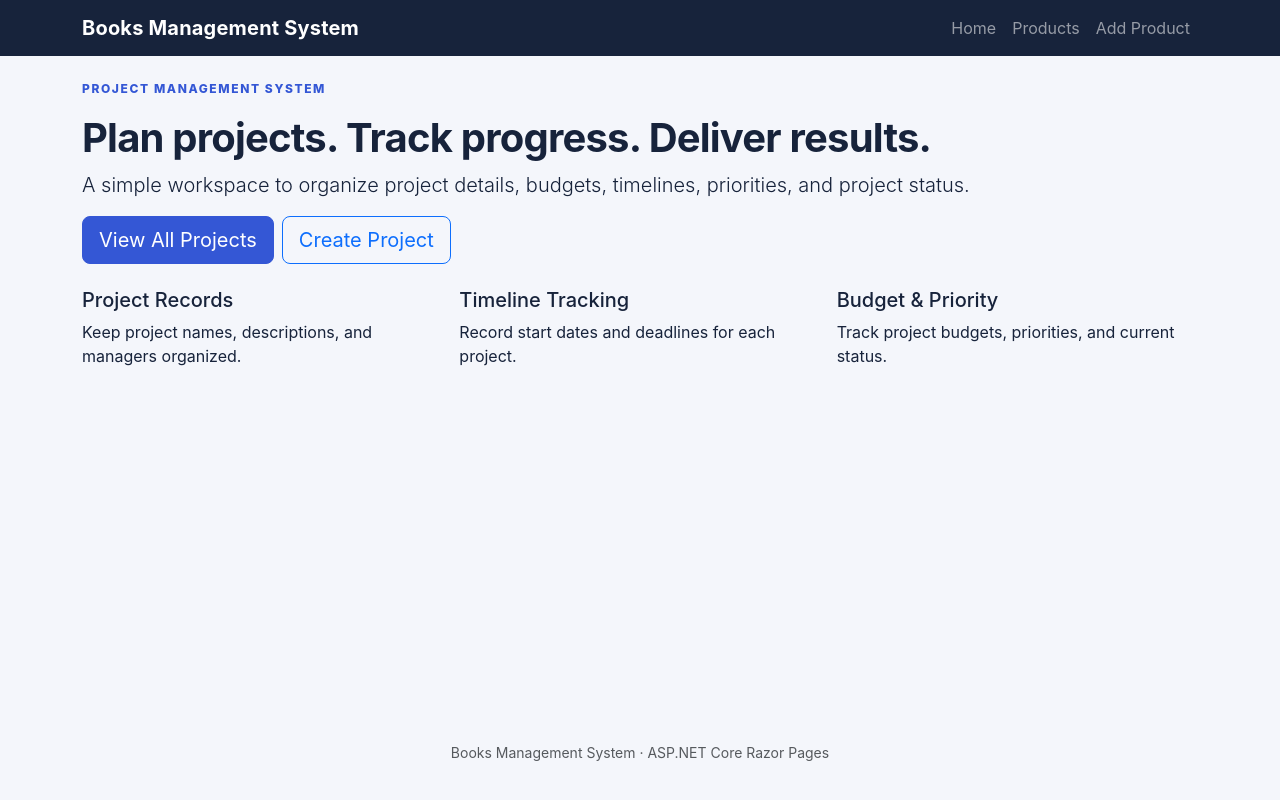
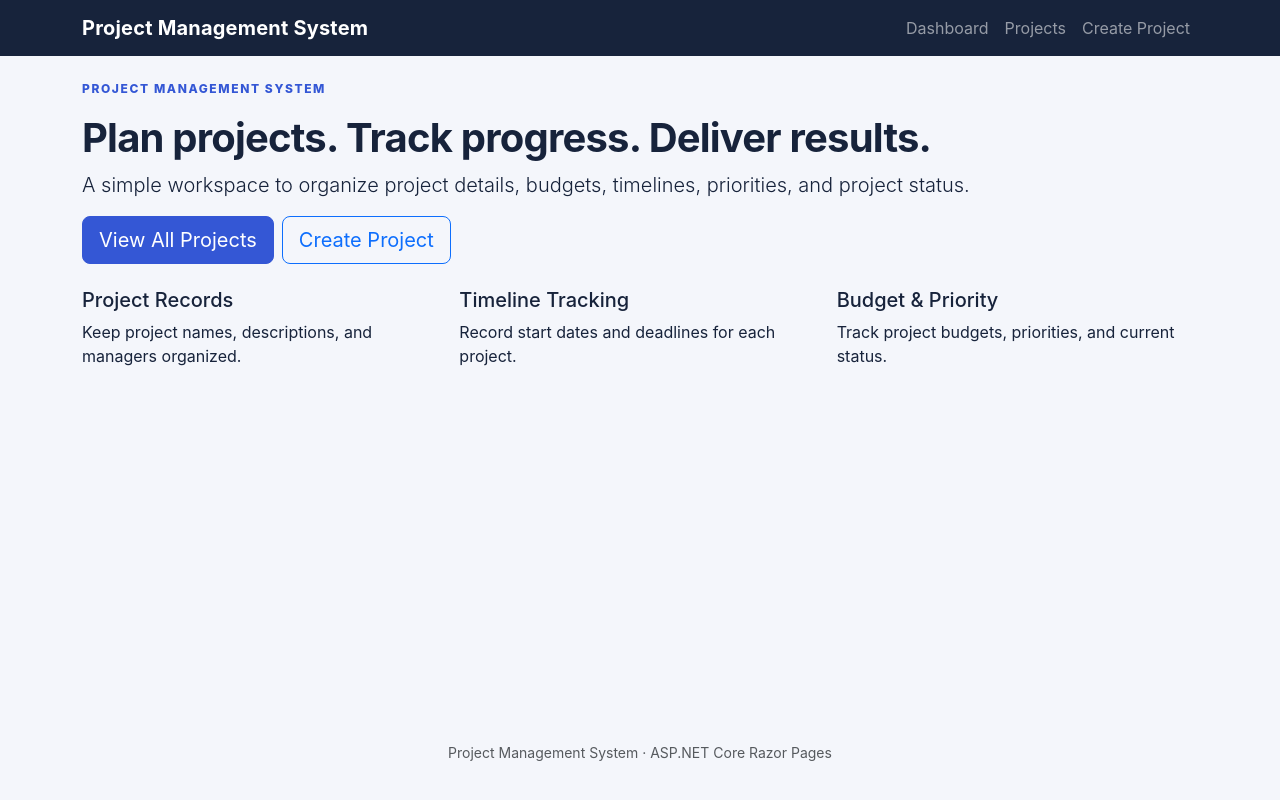
Before and after one commit to Muhammad-Arfan786/lab08, an ASP.NET Core app: page / in a window 1280 px wide. Run offline with ASP.NET Core 8, Linux system fonts and the light colour scheme.

Commit message:
Update PMS Pages/Shared/_Layout.cshtml

```diff
--- a/Pages/Shared/_Layout.cshtml
+++ b/Pages/Shared/_Layout.cshtml
@@ -3,41 +3,32 @@
 <head>
     <meta charset="utf-8" />
     <meta name="viewport" content="width=device-width, initial-scale=1.0" />
-    <title>@ViewData["Title"] - Books Management System</title>
+    <title>@ViewData["Title"] - Project Management System</title>
     <link href="https://cdn.jsdelivr.net/npm/bootstrap@5.3.3/dist/css/bootstrap.min.css" rel="stylesheet">
     <link rel="stylesheet" href="~/css/site.css" asp-append-version="true" />
 </head>
 <body>
-    <header>
     <nav class="navbar navbar-expand-lg navbar-dark app-navbar">
         <div class="container">
-                <a class="navbar-brand fw-bold" asp-page="/Index">Books Management System</a>
-                <button class="navbar-toggler" type="button" data-bs-toggle="collapse" data-bs-target="#mainNav" aria-controls="mainNav" aria-expanded="false" aria-label="Toggle navigation">
-                    <span class="navbar-toggler-icon"></span>
-                </button>
+            <a class="navbar-brand fw-bold" asp-page="/Index">Project Management System</a>
+            <button class="navbar-toggler" type="button" data-bs-toggle="collapse" data-bs-target="#mainNav" aria-controls="mainNav" aria-expanded="false" aria-label="Toggle navigation"><span class="navbar-toggler-icon"></span></button>
             <div class="collapse navbar-collapse" id="mainNav">
                 <div class="navbar-nav ms-auto">
-                        <a class="nav-link" asp-page="/Index">Home</a>
-                        <a class="nav-link" asp-page="/Products/Index">Products</a>
-                        <a class="nav-link" asp-page="/Products/Create">Add Product</a>
+                    <a class="nav-link" asp-page="/Index">Dashboard</a>
+                    <a class="nav-link" asp-page="/Projects/Index">Projects</a>
+                    <a class="nav-link" asp-page="/Projects/Create">Create Project</a>
                 </div>
             </div>
         </div>
     </nav>
-    </header>
     <main class="container py-4">
         @if (TempData["Success"] is string success)
         {
-            <div class="alert alert-success alert-dismissible fade show" role="alert">
-                @success
-                <button type="button" class="btn-close" data-bs-dismiss="alert" aria-label="Close"></button>
-            </div>
+            <div class="alert alert-success alert-dismissible fade show" role="alert">@success<button type="button" class="btn-close" data-bs-dismiss="alert" aria-label="Close"></button></div>
         }
         @RenderBody()
     </main>
-    <footer class="container py-4 text-center text-muted">
-        <small>Books Management System · ASP.NET Core Razor Pages</small>
-    </footer>
+    <footer class="container py-4 text-center text-muted"><small>Project Management System · ASP.NET Core Razor Pages</small></footer>
     <script src="https://cdn.jsdelivr.net/npm/bootstrap@5.3.3/dist/js/bootstrap.bundle.min.js"></script>
     @await RenderSectionAsync("Scripts", required: false)
 </body>
```
Lines whose indentation alone changed are shown as unchanged.
